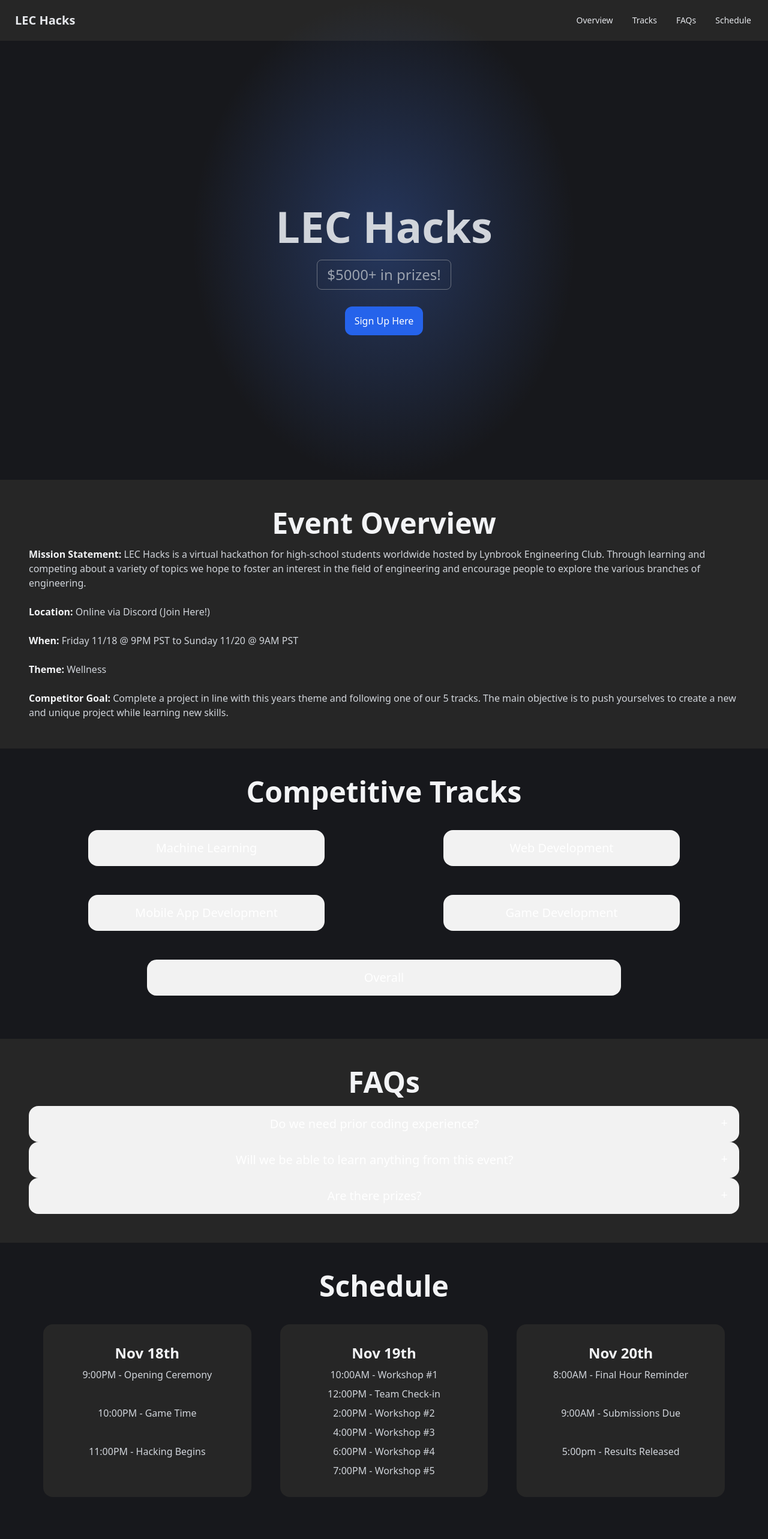
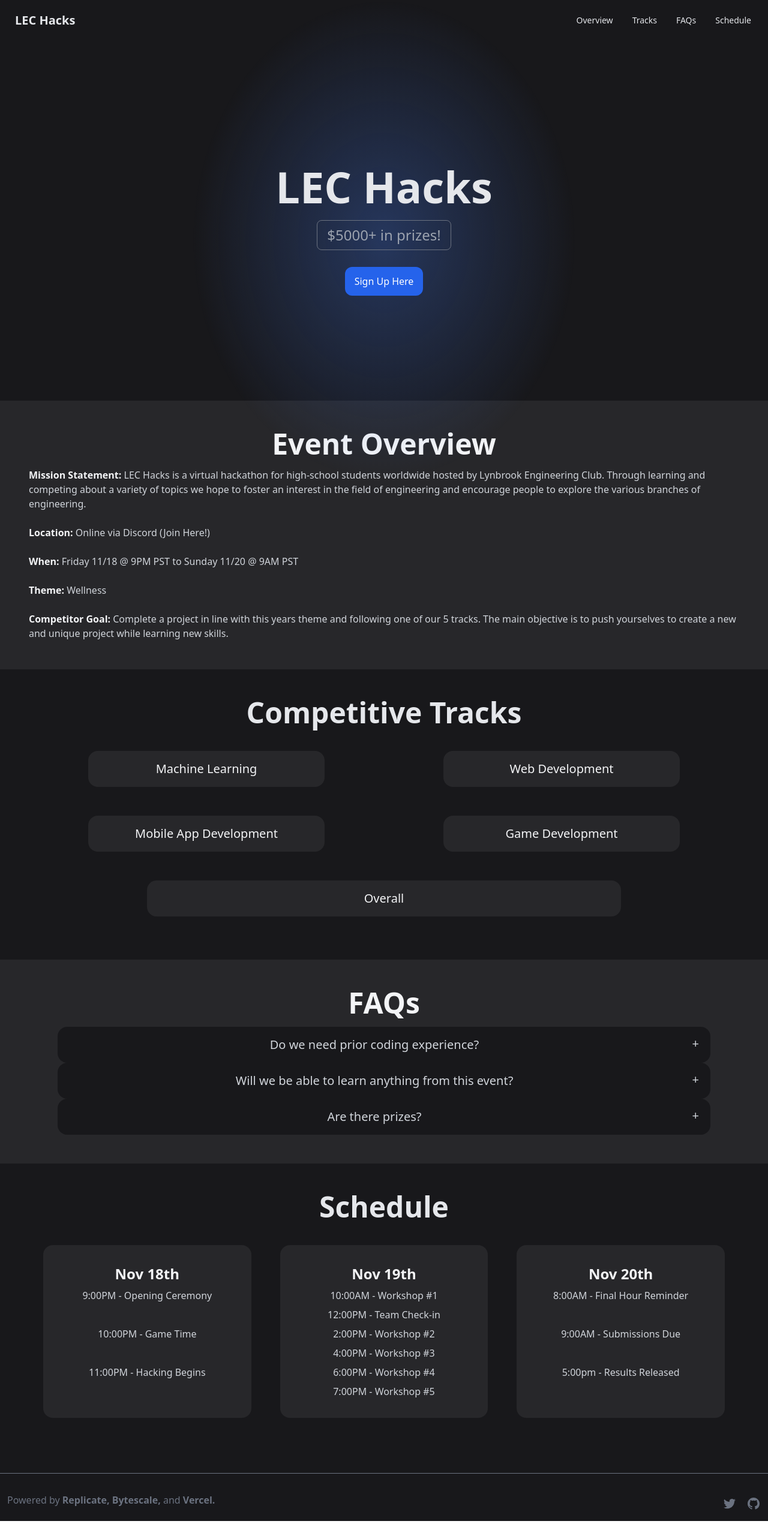
Before and after one commit to acciochris/lec-hacks, a Next.js app: page / in a window 1280 px wide. Shown: the top 2566 px of the page at 60% size. After the commit the page ends 2536 px from the top, so only its background shows below. Built offline with nearby package versions, Linux system fonts and the light colour scheme.

Commit message:
Tweak a bunch of styles

```diff
--- a/app/layout.tsx
+++ b/app/layout.tsx
@@ -37,7 +37,7 @@
 }) {
   return (
     <html lang="en">
-      <body className="bg-[#17181C] text-white">
+      <body className="bg-zinc-900 smooth-scroll">
         {children}
         <Analytics />
       </body>
--- a/app/page.tsx
+++ b/app/page.tsx
@@ -9,11 +9,9 @@
 export default function HomePage() {
   return (
     <div className="flex flex-col items-center justify-center min-h-screen w-screen">
-      <div className="flex flex-col h-screen w-full">
-        <Header />
-        <div className="flex flex-1 w-full flex-col items-center justify-center text-center mt-10 z-50 bg-transparent background-gradient">
-          <Intro />
-        </div>
+      <Header />
+      <div className="w-full h-[70vh] items-center justify-center text-center mt-10 z-50 bg-transparent background-gradient">
+        <Intro />
       </div>
       <div className="flex flex-1 w-full flex-col items-center justify-center text-center">
         <Overview />
--- a/components/DropDown.tsx
+++ b/components/DropDown.tsx
@@ -22,7 +22,7 @@
   return (
     <Menu as="div" className="relative block text-left">
       <div>
-        <Menu.Button className="inline-flex w-full justify-between items-center rounded-md border border-gray-300 bg-white px-4 py-2 text-gray-700 shadow-sm hover:bg-gray-50 focus:outline-none focus:ring-2 focus:ring-black">
+        <Menu.Button className="inline-flex w-full justify-between items-center rounded-md border border-gray-300 bg-white px-4 py-2 text-gray-700 shadow-sm hover:bg-zinc-50 focus:outline-none focus:ring-2 focus:ring-black">
           {theme}
           <ChevronUpIcon
             className="-mr-1 ml-2 h-5 w-5 ui-open:hidden"
@@ -55,8 +55,8 @@
                   <button
                     onClick={() => setTheme(themeItem)}
                     className={classNames(
-                      active ? "bg-gray-100 text-gray-900" : "text-gray-700",
-                      themeItem === theme ? "bg-gray-200" : "",
+                      active ? "bg-zinc-100 text-gray-900" : "text-gray-700",
+                      themeItem === theme ? "bg-zinc-200" : "",
                       "px-4 py-2 text-sm w-full text-left flex items-center space-x-2 justify-between"
                     )}
                   >
--- a/components/Faqs.tsx
+++ b/components/Faqs.tsx
@@ -1,18 +1,18 @@
 const Faq = ({ question, answer }: { question: string, answer: string }) => (
-  <div className="collapse collapse-plus bg-base-200">
+  <div className="collapse collapse-plus bg-zinc-900">
     <input type="radio" name="faqs"/>
-    <div className="collapse-title text-xl font-medium">
+    <div className="collapse-title text-xl font-medium text-gray-300">
       {question}
     </div>
-    <div className="collapse-content">
+    <div className="collapse-content text-gray-400">
       <p>{answer}</p>
     </div>
   </div>
 );
 
 const Faqs = () => (
-  <div className="bg-neutral-800 w-full p-12">
-    <h2 className="mx-auto max-w-4xl mb-4 font-display text-4xl font-bold tracking-normal text-gray-100 sm:text-5xl">
+  <div className="bg-zinc-800 w-full py-12 px-24" id="faqs">
+    <h2 className="mx-auto max-w-4xl mb-4 font-display text-4xl font-bold tracking-normal sm:text-5xl text-gray-100">
       FAQs
     </h2>
     <Faq
--- a/components/Header.tsx
+++ b/components/Header.tsx
@@ -3,16 +3,16 @@
 
 export default function Header() {
   return (
-    <div className="navbar bg-neutral-800 text-gray-200">
+    <div className="navbar bg-zinc-900 text-gray-200 sticky top-0 z-50">
       <div className="flex-1">
         <a className="btn btn-ghost normal-case text-xl">LEC Hacks</a>
       </div>
       <div className="flex-none">
         <ul className="menu menu-horizontal px-1">
-          <li><a>Overview</a></li>
-          <li><a>Tracks</a></li>
-          <li><a>FAQs</a></li>
-          <li><a>Schedule</a></li>
+          <li><Link href="#overview">Overview</Link></li>
+          <li><Link href="#tracks">Tracks</Link></li>
+          <li><Link href="#faqs">FAQs</Link></li>
+          <li><Link href="#schedule">Schedule</Link></li>
         </ul>
       </div>
     </div>
--- a/components/Intro.tsx
+++ b/components/Intro.tsx
@@ -1,8 +1,8 @@
 import Link from "next/link";
 
 const Intro = () => (
-  <div className="flex flex-col items-center justify-center">
-    <h1 className="mx-auto max-w-4xl font-display text-6xl font-bold tracking-normal text-gray-300 sm:text-7xl">
+  <div className="flex flex-col items-center justify-center h-full">
+    <h1 className="mx-auto max-w-4xl font-display text-6xl font-bold tracking-normal text-gray-200 sm:text-7xl">
       LEC Hacks
     </h1>
     <h2 className="border border-gray-500 rounded-lg py-2 px-4 text-gray-400 text-xl sm:text-2xl my-5 transition duration-300 ease-in-out">
--- a/components/Overview.tsx
+++ b/components/Overview.tsx
@@ -1,7 +1,7 @@
 const Overview = () => {
   return (
-    <div className="bg-neutral-800 w-full p-12">
-        <h2 className="mx-auto max-w-4xl mb-4 font-display text-4xl font-bold tracking-normal text-gray-100 sm:text-5xl">Event Overview</h2>
+    <div className="bg-zinc-800 w-full p-12" id="overview">
+        <h2 className="mx-auto max-w-4xl mb-4 font-display text-4xl font-bold tracking-normal sm:text-5xl text-gray-100">Event Overview</h2>
         <div className="text-left mt-4 text-gray-300">
         <p>
           <span className="font-display font-bold text-gray-100">Mission Statement:</span> LEC Hacks is a virtual hackathon for
--- a/components/Schedule.tsx
+++ b/components/Schedule.tsx
@@ -1,11 +1,11 @@
 const Schedule = () => {
   return (
-    <div className="w-full p-12">
-      <h2 className="mx-auto max-w-4xl mb-4 font-display text-4xl font-bold tracking-normal text-gray-100 sm:text-5xl">
+    <div className="w-full p-12" id="schedule">
+      <h2 className="mx-auto max-w-4xl mb-4 font-display text-4xl font-bold tracking-normal sm:text-5xl text-gray-200">
         Schedule
       </h2>
       <div className="grid grid-cols-1 md:grid-cols-3 place-content-evenly text-gray-300">
-        <div className="card bg-neutral-800 m-6">
+        <div className="card bg-zinc-800 m-6">
           <div className="card-body items-center text-center">
             <h3 className="card-title text-2xl text-gray-100">Nov 18th</h3>
             <p>9:00PM - Opening Ceremony</p>
@@ -13,7 +13,7 @@
             <p>11:00PM - Hacking Begins</p>
           </div>
         </div>
-        <div className="card bg-neutral-800 m-6">
+        <div className="card bg-zinc-800 m-6">
           <div className="card-body items-center text-center">
             <h3 className="card-title text-2xl text-gray-100">Nov 19th</h3>
             <p>10:00AM - Workshop #1</p>
@@ -24,7 +24,7 @@
             <p>7:00PM - Workshop #5</p>
           </div>
         </div>
-        <div className="card bg-neutral-800 m-6">
+        <div className="card bg-zinc-800 m-6">
           <div className="card-body items-center text-center">
             <h3 className="card-title text-2xl text-gray-100">Nov 20th</h3>
             <p>8:00AM - Final Hour Reminder</p>
--- a/components/Toggle.tsx
+++ b/components/Toggle.tsx
@@ -28,7 +28,7 @@
           checked={sideBySide}
           onChange={setSideBySide}
           className={classNames(
-            sideBySide ? "bg-blue-600" : "bg-gray-200",
+            sideBySide ? "bg-blue-600" : "bg-zinc-200",
             "relative inline-flex h-6 w-11 flex-shrink-0 cursor-pointer rounded-full border-2 border-transparent transition-colors duration-200 ease-in-out focus:outline-none "
           )}
         >
--- a/components/Tracks.tsx
+++ b/components/Tracks.tsx
@@ -8,15 +8,15 @@
   const fullspanClassName = (fullspan || false) ? " col-span-full" : "";
   return (
     <div
-      className={`collapse bg-base-200 h-min my-6 w-4/5 md:w-2/3 ${collapsedClassName}` + fullspanClassName}
+      className={`collapse bg-zinc-800 h-min my-6 w-4/5 md:w-2/3 ${collapsedClassName}` + fullspanClassName}
       onMouseEnter={() => setCollapsed(false)}
       onMouseLeave={() => setCollapsed(true)}
     >
       <input type="checkbox" />
-      <div className="collapse-title text-xl font-medium pl-12">
+      <div className="collapse-title text-xl font-medium pl-12 text-gray-100">
         {title}
       </div>
-      <div className="collapse-content">
+      <div className="collapse-content text-gray-300">
         <p>{content}</p>
       </div>
     </div>
@@ -24,8 +24,8 @@
 }
 
 const Tracks = () => (
-  <div className="w-full p-12 justify-items-center">
-    <h2 className="mx-auto max-w-4xl mb-4 font-display text-4xl font-bold tracking-normal text-gray-100 sm:text-5xl">
+  <div className="w-full p-12 justify-items-center" id="tracks">
+    <h2 className="mx-auto max-w-4xl mb-4 font-display text-4xl font-bold tracking-normal sm:text-5xl text-gray-200">
       Competitive Tracks
     </h2>
     <div className="grid md:grid-cols-2 grid-cols-1 justify-items-center">
```
